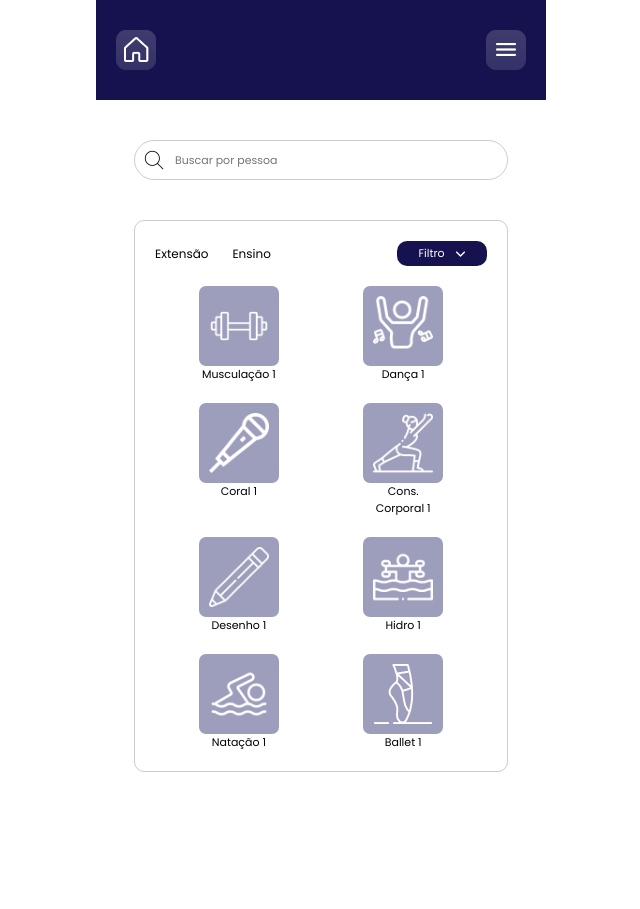
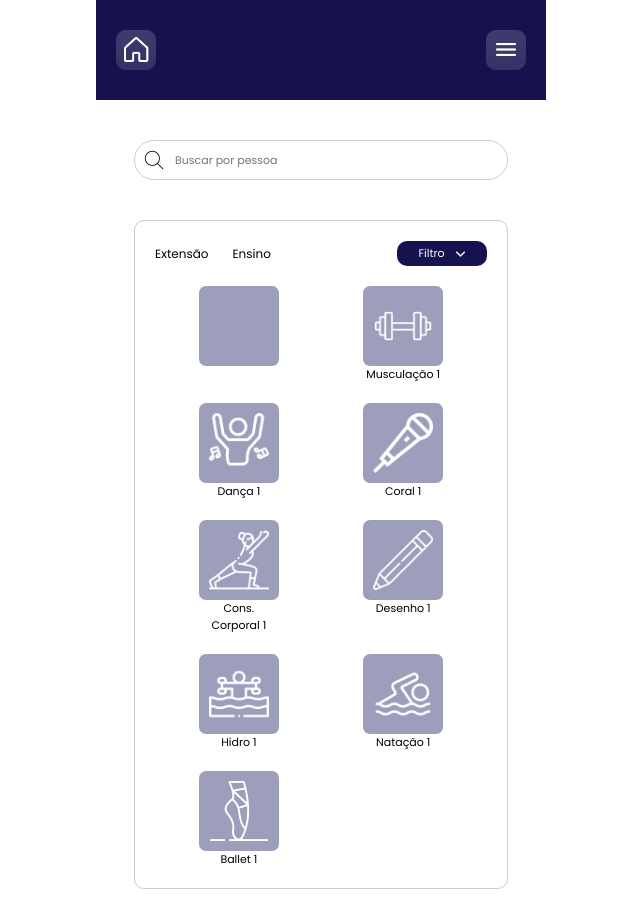
Before and after one commit to csaifrn/melhoridade-web, a React (Vite) app: page / in a window 1280 px wide. Shown: the whole page, without its empty margins (319-959 px from the left). Before the commit the page ends 800 px from the top, so only its background shows below. Built offline with nearby package versions, Linux system fonts and the light colour scheme.

Commit message:
Iniciando o componente de Atividade

```diff
--- a/src/App.tsx
+++ b/src/App.tsx
@@ -3,13 +3,13 @@ import './styles/global.css';
 import './styles/header.css';
 import './styles/home.css';
 import { Header } from './components/Header';
-import { Main } from './components/Main';
+import { Home } from './components/Home';
 
 const App = (props: any) => {
   return (
     <div className="App container">
       <Header></Header>
-      <Main></Main>
+      <Home></Home>
     </div>
   )
 };
--- /dev/null
+++ b/src/components/Atividade.tsx
@@ -0,0 +1,11 @@
+interface Atividade {
+    id: string;
+    title: string;
+    url: string;
+}
+
+export function Atividade() {
+    return(
+        <li> <div> <img src='' alt=""/> </div> <p>{}</p> </li>
+    )
+}
--- a/src/components/Main.tsx
+++ b/src/components/Home.tsx
@@ -1,10 +1,10 @@
-export function Main(){
+import { Atividade } from "./Atividade";
+import { Pesquisa } from "./Pesquisa";
+
+export function Home(){
     return(
         <main>
-            <div className="container-pesquisa">
-                <img className="icon" src="../images/commands/lupa.png" alt=""/>
-                <input type="text" id="buscar" placeholder="Buscar por pessoa"/>
-            </div>
+            <Pesquisa></Pesquisa>
             <div className="container-conteudo">
                 <nav className="menu-atv">
                     <ol>
@@ -22,6 +22,7 @@ export function Main(){
                 </nav>
                 <section className="container-atv">
                     <ul>
+                        <Atividade></Atividade>
                         <li> <div> <img src="../images/icons/dumbell.png" alt=""/>    </div> <p>Musculação 1</p>     </li>
                         <li> <div> <img src="../images/icons/dance.png" alt=""/>      </div> <p>Dança 1</p>          </li>
                         <li> <div> <img src="../images/icons/microphone.png" alt=""/> </div> <p>Coral 1</p>          </li>
--- /dev/null
+++ b/src/components/Pesquisa.tsx
@@ -0,0 +1,8 @@
+export function Pesquisa(){
+    return(
+        <div className="container-pesquisa">
+            <img className="icon" src="../images/commands/lupa.png" alt=""/>
+            <input type="text" id="buscar" placeholder="Buscar por pessoa"/>
+        </div>
+    )
+}
```
